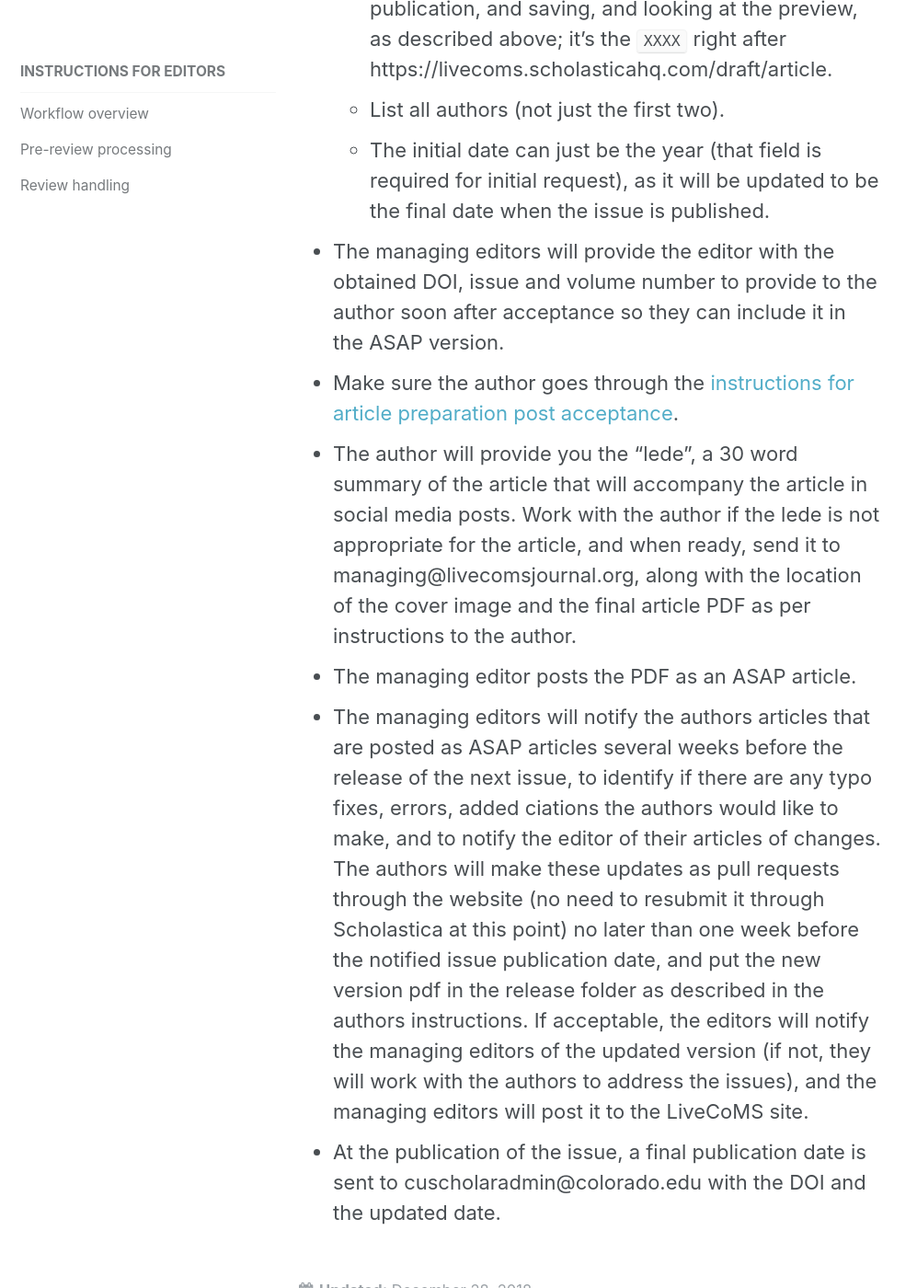
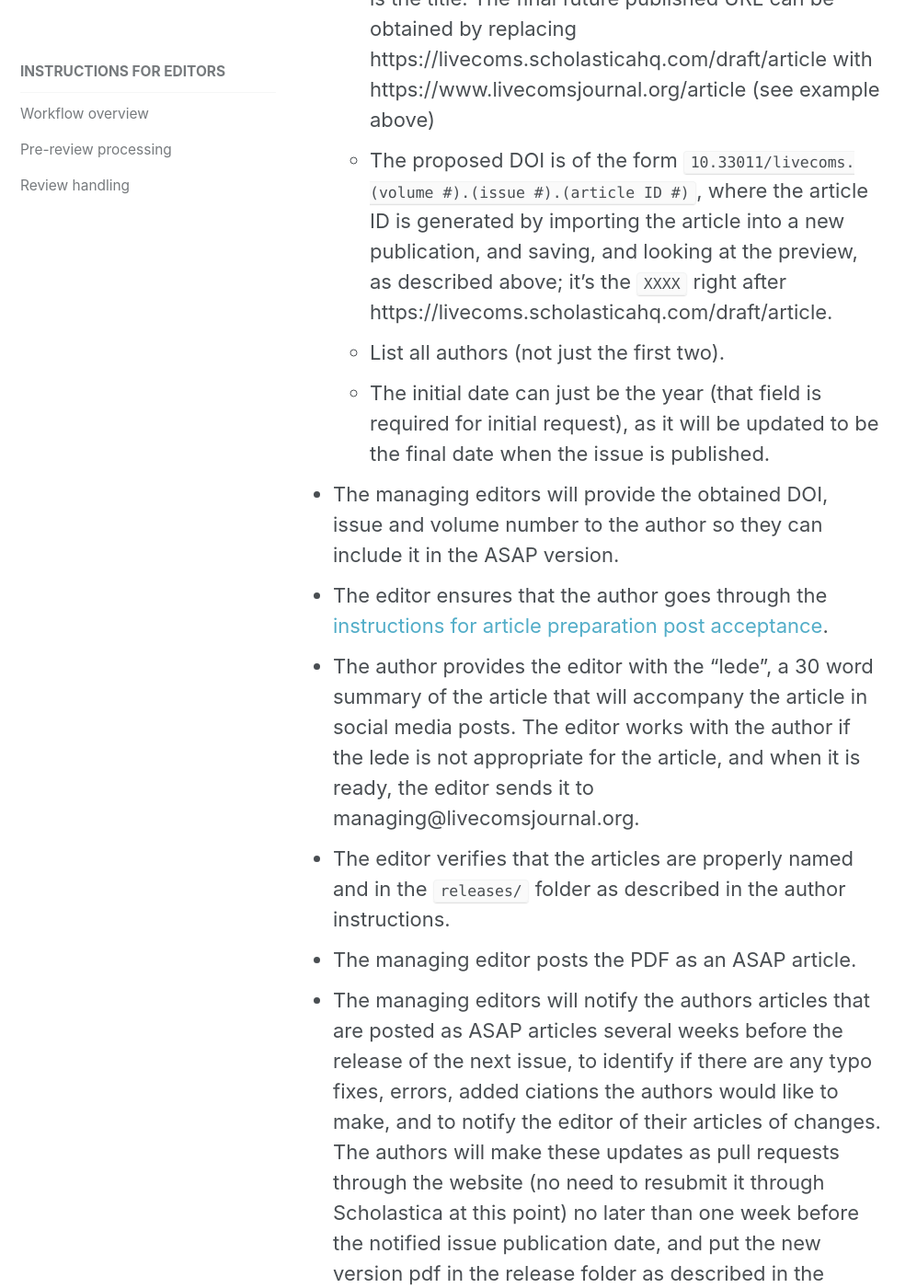
Before and after one commit to livecomsjournal/livecomsjournal.github.io, a Jekyll site: the page built from _editorial_policies/02_editor_instructions.md, in a window 1280 px wide and 1400 px high, scrolled down 7028 px. Shown: the whole window at 92% size, without its empty margins (0-997 px from the left). Built offline with Jekyll 4.4.1, drawn with Linux system fonts in a browser that asks for light colours; some of the changed text lies outside the part shown.

Commit message:
some more updated instructions post notification.
Update of the post-acceptance process.

```diff
--- a/_editorial_policies/02_editor_instructions.md
+++ b/_editorial_policies/02_editor_instructions.md
@@ -54,10 +54,10 @@
 - Makes a recommendation regarding acceptance, acceptance with minor or major revision, or rejection (keeping in mind the content of the presubmission letter), and communicates this recommendation to the Lead Editor who makes a final decision. Normally the Lead Editor will follow the handling editor's recommendations, but this process is helpful since the Lead will have approved the presubmission letter and thus needs to be involved if a less than favorable decision is to be made.
 - If the decision is that the authors must revise, provides appropriate direction (with the Lead Editor) about which comments to address if needed.
 
-Following acceptance, the procedure is:
-- Make sure the metadata is complete in the submission (including institution, ORCID, abstract).
-- Email the managing editors (managing@livecomsjournal.org) to obtain a DOI for the article (correct metadata is needed for this); they will take the metadata directly from the Scholastica website.
- - For the managing editors to obtain a DOI, email cuscholaradmin@colorado.edu whenever a new article (and/or issue) is up. They will generate and register the DOIs and forward the confirmation emails to managing@livecomsjournal.org. The email should say:
+Following acceptance, the editor's responsibiltiies are:
+- The editor verifies that the metadata is complete in the submission (including institution, ORCID, abstract), and follow up with the authors for missing information.  The metadata should also be consistent with what appears in the PDF.
+- The editor notifies the managing editors (managing@livecomsjournal.org) that the article is accepted, so that the managing editors can obtain a DOI for the article. The correct metadata is needed for the DOI. The managing editors will take the metadata directly from the Scholastica website; it does not need to be passed to them independently.
+ - Note: to obtain a DOI (which the managing editors will do upon notification from the editors that the paper is accepted), email cuscholaradmin@colorado.edu whenever a new article (and/or issue) is up. Library staff at CU at that address will generate and register the DOIs and forward the confirmation emails to managing@livecomsjournal.org. The email should say:
  > We are requesting a DOI for an new article in LiveCoMS (below is a specific example).
  > - Proposed DOI: 10.33011/livecoms.1.1.5067
  > - URL is: https://www.livecomsjournal.org/article/5067-best-practices-for-quantification-of-uncertainty-and-sampling-quality-in-molecular-simulations-article-v1-0
@@ -70,9 +70,10 @@
    - The proposed DOI is of the form `10.33011/livecoms.(volume #).(issue #).(article ID #)`, where the article ID is generated by importing the article into a new publication, and saving, and looking at the preview, as described above; it's the `XXXX` right after https://livecoms.scholasticahq.com/draft/article.
    - List all authors (not just the first two).
    - The initial date can just be the year (that field is required for initial request), as it will be updated to be the final date when the issue is published.
-- The managing editors will provide the editor with the obtained DOI, issue and volume number to provide to the author soon after acceptance so they can include it in the ASAP version.
-- Make sure the author goes through the [instructions for article preparation  post acceptance](https://livecomsjournal.github.io/authors/policies/#upon-acceptance).
-- The author will provide you the "lede", a 30 word summary of the article that will accompany the article in social media posts. Work with the author if the lede is not appropriate for the article, and when ready, send it to managing@livecomsjournal.org, along with the location of the cover image and the final article PDF as per instructions to the author.
+- The managing editors will provide the obtained DOI, issue and volume number to the author so they can include it in the ASAP version.
+- The editor ensures that the author goes through the [instructions for article preparation  post acceptance](https://livecomsjournal.github.io/authors/policies/#upon-acceptance).
+- The author provides the editor with the "lede", a 30 word summary of the article that will accompany the article in social media posts. The editor works with the author if the lede is not appropriate for the article, and when it is ready, the editor sends it to managing@livecomsjournal.org.
+- The editor verifies that the articles are properly named and in the `releases/` folder as described in the author instructions.
 - The managing editor posts the PDF as an ASAP article.
-- The managing editors will notify the authors articles that are posted as ASAP articles several weeks before the release of the next issue, to identify if there are any typo fixes, errors, added ciations the authors would like to make, and to notify the editor of their articles of changes. The authors will make these updates as pull requests through the website (no need to resubmit it through Scholastica at this point) no later than one week before the notified issue publication date, and put the new version pdf in the release folder as described in the authors instructions. If acceptable, the editors will notify the managing editors of the updated version (if not, they will work with the authors to address the issues), and the managing editors will post it to the LiveCoMS site.
- - At the publication of the issue, a final publication date is sent to cuscholaradmin@colorado.edu with the DOI and the updated date.
+- The managing editors will notify the authors articles that are posted as ASAP articles several weeks before the release of the next issue, to identify if there are any typo fixes, errors, added ciations the authors would like to make, and to notify the editor of their articles of changes. The authors will make these updates as pull requests through the website (no need to resubmit it through Scholastica at this point) no later than one week before the notified issue publication date, and put the new version pdf in the release folder as described in the authors instructions. If acceptable, the editor will notify the managing editors of the updated version. If not acceptable, the editor will work with the authors to address the issues. When ready, the managing editors will post it to the LiveCoMS site.
+ - At the publication of the issue, the managing editors send the publication date to cuscholaradmin@colorado.edu with the DOI and the updated date.
```
